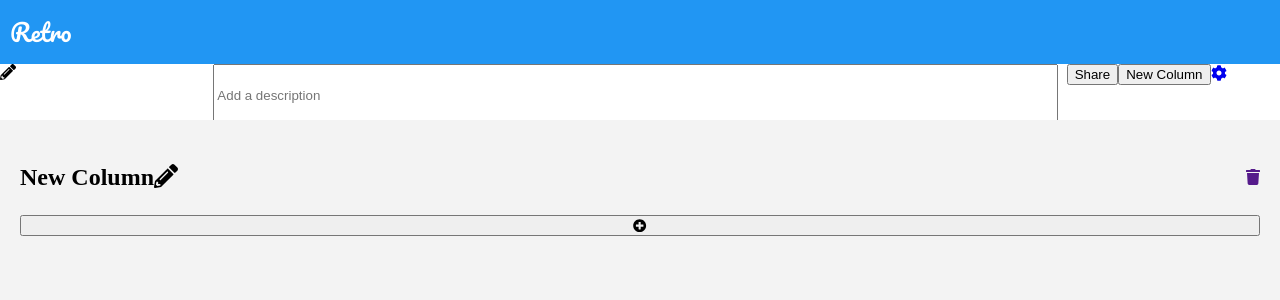
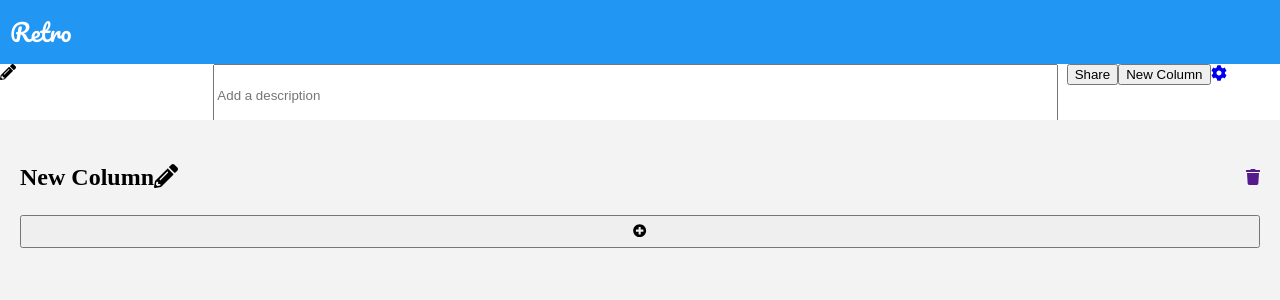
Before and after one commit to joekrump/retrospective-board, a React app: page / in a window 1280 px wide. Both pictures are taken after a click on the button "New Column". Shown: the top 300 px of the page. Built offline with nearby package versions, Linux system fonts and the light colour scheme; no server answers.

Commit message:
Update card styling

```diff
--- a/create.html
+++ b/create.html
@@ -5,7 +5,7 @@
   </head>
   <body>
     <form action="/create-board" method="post">
-      <input type="submit" value="Create New Board" />
+      <input type="submit" value="Create New Board" autofocus="autofocus" />
     </form>
   </body>
 </html>
--- a/src/components/Card/card.css
+++ b/src/components/Card/card.css
@@ -1,12 +1,15 @@
 .card-container {
   min-height: 60px;
-  border: 5px solid #000;
+  border: 1px solid #2196f3;
+  margin: 0.5em 0;
 }
 
 .card-container textarea {
   resize: none;
   height: 100%;
   width: 100%;
+  padding: 0;
+  border: 0;
 }
 
 .card-container .blur {
--- a/src/components/Column/Column.tsx
+++ b/src/components/Column/Column.tsx
@@ -187,7 +187,9 @@ export class Column extends React.Component<ColumnProps, ColumnState> {
           </a>
         </div>
         <div className="body-row">
-          <button style={ {width:"100%"} } onClick={() => this.addCard()}><FontAwesomeIcon icon={faPlusCircle} /></button>
+          <button onClick={() => this.addCard()}>
+            <FontAwesomeIcon icon={faPlusCircle} />
+          </button>
           {this.renderCards()}
         </div>
       </div>
--- a/src/components/Column/column.css
+++ b/src/components/Column/column.css
@@ -1,3 +1,8 @@
+.body-row > button {
+  width: 100%;
+  padding: 0.5em 0;
+}
+
 .column {
   flex-grow: 1;
   margin: 20px;
```
